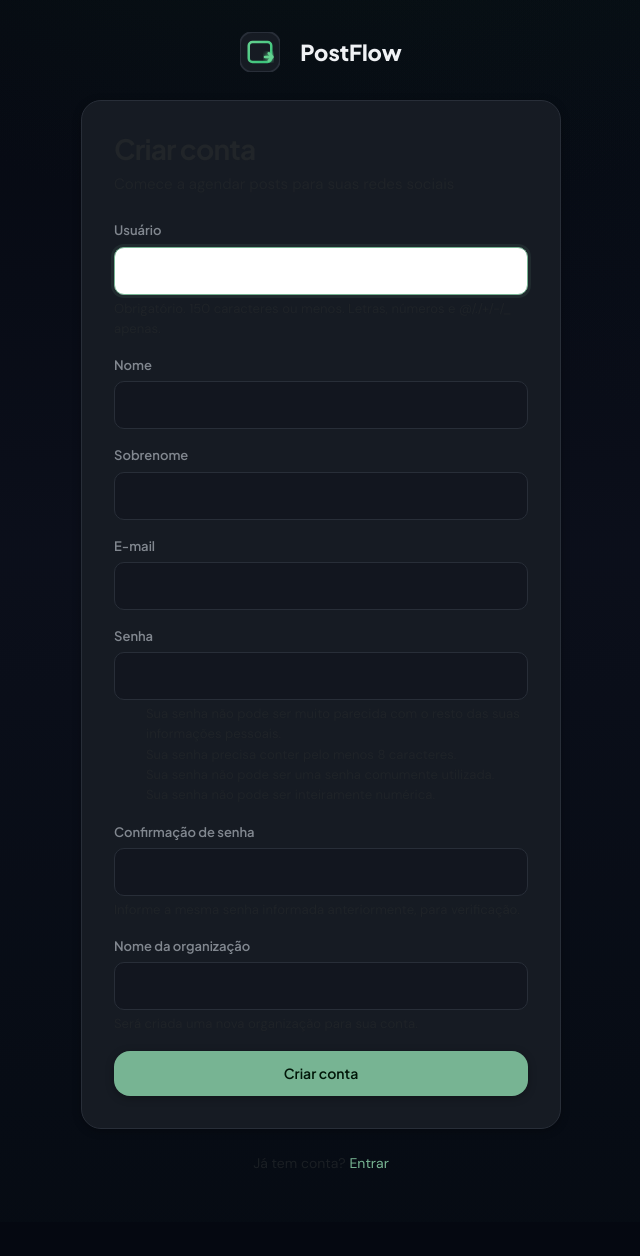
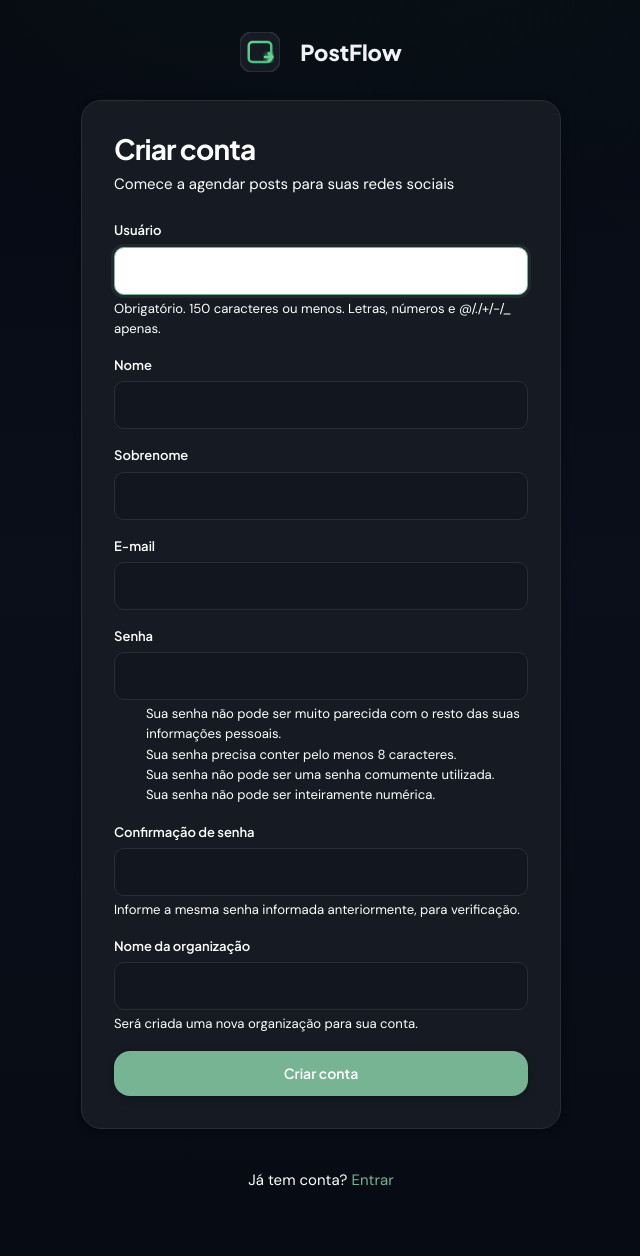
Before and after one commit to Joao-Valerio/PostFlow, a Django app: page /accounts/signup/ in a window 1280 px wide. Shown: the whole page, without its empty margins (319-959 px from the left). Before the commit the page ends 1169 px from the top, so only its background shows below. Run offline with Django 5.2, Linux system fonts and the light colour scheme.

Commit message:
style: mudando coloração das lestras

```diff
--- a/templates/accounts/password_change.html
+++ b/templates/accounts/password_change.html
@@ -3,8 +3,8 @@
 {% block title %}Alterar senha — PostFlow{% endblock %}
 
 {% block auth_card %}
-<h1 class="page-title mb-2">Alterar senha</h1>
-<p class="text-muted mb-4">Atualize a senha da sua conta PostFlow.</p>
+<h1 class="page-title mb-2 text-white">Alterar senha</h1>
+<p class="text-white mb-4">Atualize a senha da sua conta PostFlow.</p>
 <form method="post">
   {% csrf_token %}
   {% for field in form %}
--- a/templates/accounts/password_reset.html
+++ b/templates/accounts/password_reset.html
@@ -3,14 +3,14 @@
 {% block title %}Recuperar senha — PostFlow{% endblock %}
 
 {% block auth_card %}
-<h1 class="page-title mb-2">Recuperar senha</h1>
-<p class="text-muted mb-4">Informe seu e-mail e enviaremos um link para redefinir sua senha.</p>
+<h1 class="page-title mb-2 text-white">Recuperar senha</h1>
+<p class="text-white mb-4">Informe seu e-mail e enviaremos um link para redefinir sua senha.</p>
 
 <form method="post">
   {% csrf_token %}
   {% for field in form %}
   <div class="field mb-3">
-    <label class="label" for="{{ field.id_for_label }}">{{ field.label }}</label>
+    <label class="label text-white" for="{{ field.id_for_label }}">{{ field.label }}</label>
     {{ field }}
     {% if field.errors %}
     <div class="text-danger small mt-1">{{ field.errors|join:", " }}</div>
--- a/templates/accounts/password_reset_complete.html
+++ b/templates/accounts/password_reset_complete.html
@@ -3,7 +3,7 @@
 {% block title %}Senha alterada — PostFlow{% endblock %}
 
 {% block auth_card %}
-<h1 class="page-title mb-2">Senha redefinida</h1>
+<h1 class="page-title mb-2 text-white">Senha redefinida</h1>
 <p class="text-muted mb-4">Sua senha foi alterada com sucesso. Você já pode entrar com a nova senha.</p>
 <a href="{% url 'accounts:login' %}" class="btn btn-primary w-100">Entrar</a>
 {% endblock %}
--- a/templates/accounts/password_reset_confirm.html
+++ b/templates/accounts/password_reset_confirm.html
@@ -4,7 +4,7 @@
 
 {% block auth_card %}
 {% if validlink %}
-<h1 class="page-title mb-2">Definir nova senha</h1>
+<h1 class="page-title mb-2 text-white">Definir nova senha</h1>
 <p class="text-muted mb-4">Escolha uma senha segura para sua conta.</p>
 <form method="post">
   {% csrf_token %}
--- a/templates/accounts/signup.html
+++ b/templates/accounts/signup.html
@@ -3,8 +3,8 @@
 {% block title %}Cadastro — PostFlow{% endblock %}
 
 {% block auth_card %}
-<h1 class="page-title mb-2">Criar conta</h1>
-<p class="text-muted mb-4">Comece a agendar posts para suas redes sociais</p>
+<h1 class="page-title mb-2 text-white">Criar conta</h1>
+<p class="text-white mb-4">Comece a agendar posts para suas redes sociais</p>
 
 {% if form.non_field_errors %}
 <div class="alert alert-danger mb-3" role="alert">
@@ -16,20 +16,22 @@
   {% csrf_token %}
   {% for field in form %}
   <div class="field mb-3">
-    <label class="label" for="{{ field.id_for_label }}">{{ field.label }}</label>
+    <label class="label text-white" for="{{ field.id_for_label }}">{{ field.label }}</label>
     {{ field }}
     {% if field.help_text %}
-    <div class="text-muted small mt-1">{{ field.help_text }}</div>
+    <div class="text-white small mt-1 text-white">{{ field.help_text }}</div>
     {% endif %}
     {% if field.errors %}
-    <div class="text-danger small mt-1">{{ field.errors|join:", " }}</div>
+    <div class="text-danger small mt-1 text-white">{{ field.errors|join:", " }}</div>
     {% endif %}
   </div>
   {% endfor %}
-  <button type="submit" class="btn btn-primary w-100">Criar conta</button>
+  <button type="submit" class="btn btn-primary w-100 text-white">Criar conta</button>
 </form>
 {% endblock %}
 
 {% block auth_footer %}
-Já tem conta? <a href="{% url 'accounts:login' %}" class="text-accent">Entrar</a>
+<p class="text-white">Já tem conta?
+  <a href="{% url 'accounts:login' %}" class="text-accent">Entrar</a>
+</p>
 {% endblock %}
```
Also changed, not shown: templates/accounts/login.html (+8 -6 lines).
